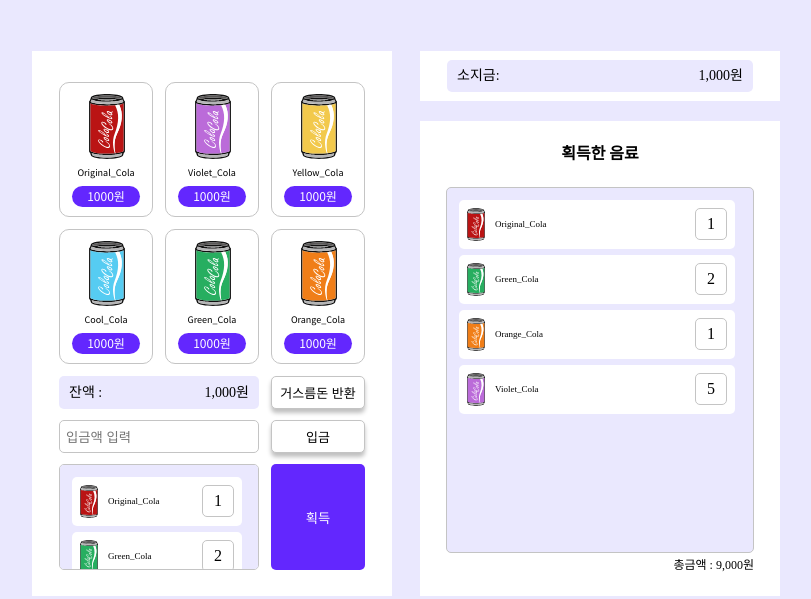
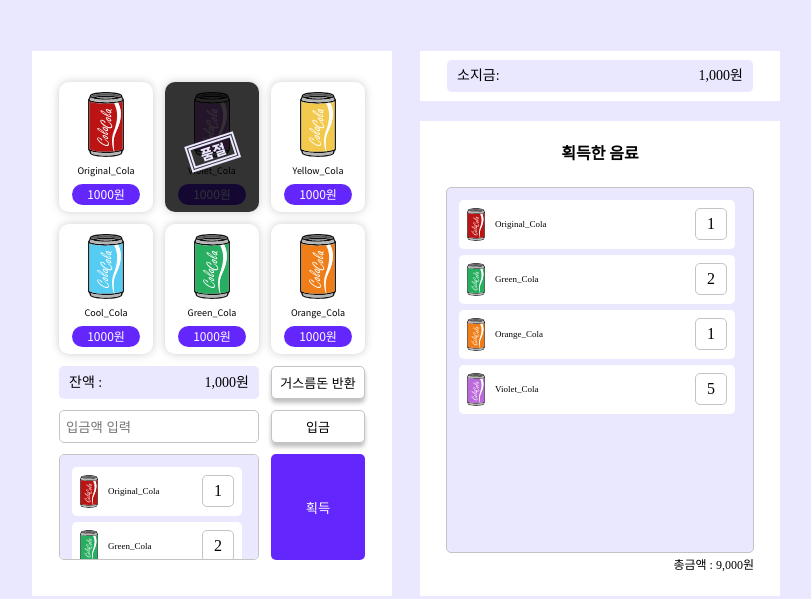
Before and after one commit to leeyeun/weniv_project, a plain HTML site: page vending-machine/index.html in a window 1280 px wide. Shown: the part 201-800 px from the top of the page, without its empty margins (234-1045 px from the left). Drawn offline with Linux system fonts and the light colour scheme.

Commit message:
벤딩 품절 추가

```diff
--- a/vending-machine/index.html
+++ b/vending-machine/index.html
@@ -14,7 +14,7 @@
 <body>
     <section class="cont-cola">
         <header class="cont-header">
-            <h2 class="txt-hide">벤딩머신 로고</h2>
+            <h2 class="txt-hide">로고</h2>
             <img src="images/logo.svg" alt="로고">
         </header>
         <div class="wrapper">
@@ -29,7 +29,7 @@
                         </button>
                     </li>
                     <li class="list-li">
-                        <button class="btn-cola" type="button">
+                        <button class="btn-cola sold-out" type="button">
                             <img src="images/Violet_Cola.svg" alt="보라색 콜라">
                             <span class="cola-name">Violet_Cola</span>
                             <span class="cola-price">1000원</span>
--- a/vending-machine/style.css
+++ b/vending-machine/style.css
@@ -58,16 +58,19 @@ body{
 .btn-cola{
     width: 94px;
     background-color: #FFFFFF;
-    border: 1px solid #c4c4c4;
+    /* border: 1px solid #c4c4c4; */
+    border: none;
     border-radius: 10px;
     box-sizing: border-box;
+    position: relative;
+    filter: drop-shadow(0px 0px 4px rgba(0, 0, 0, 0.2));
 }
-.btn-cola yellow{
-    width: 94px;
-    background-color: #FFFFFF;
-    border: 1px solid #c4c4c4;
-    border-radius: 10px;
-    box-sizing: border-box;
+.btn-cola.sold-out::after{
+    content: url('images/sold_out.svg');
+    position: absolute;
+    top: 0;
+    left: 0;
+    z-index: 10;
 }
 .btn-cola:focus{
     outline: 3px solid #6327FE;
@@ -77,7 +80,7 @@ body{
 }
 .btn-cola img{
     width: 36px;
-    margin: 11px 29px 0px 29px;
+    margin: 10px 29px 0px 29px;
 }
 .btn-cola .cola-name{
     font-size: 9px;
@@ -90,7 +93,7 @@ body{
     color: #FFFFFF;
     border-radius: 50px;
     padding: 4px 15px 5px;
-    margin-bottom: 9px;
+    margin-bottom: 7px;
     font-size: 12px;
     display: inline-block;
     line-height: 12px;
```
Also changed, not shown: vending-machine/images/sold_out.svg (renamed from vending-machine/images/품절 표시.svg).
